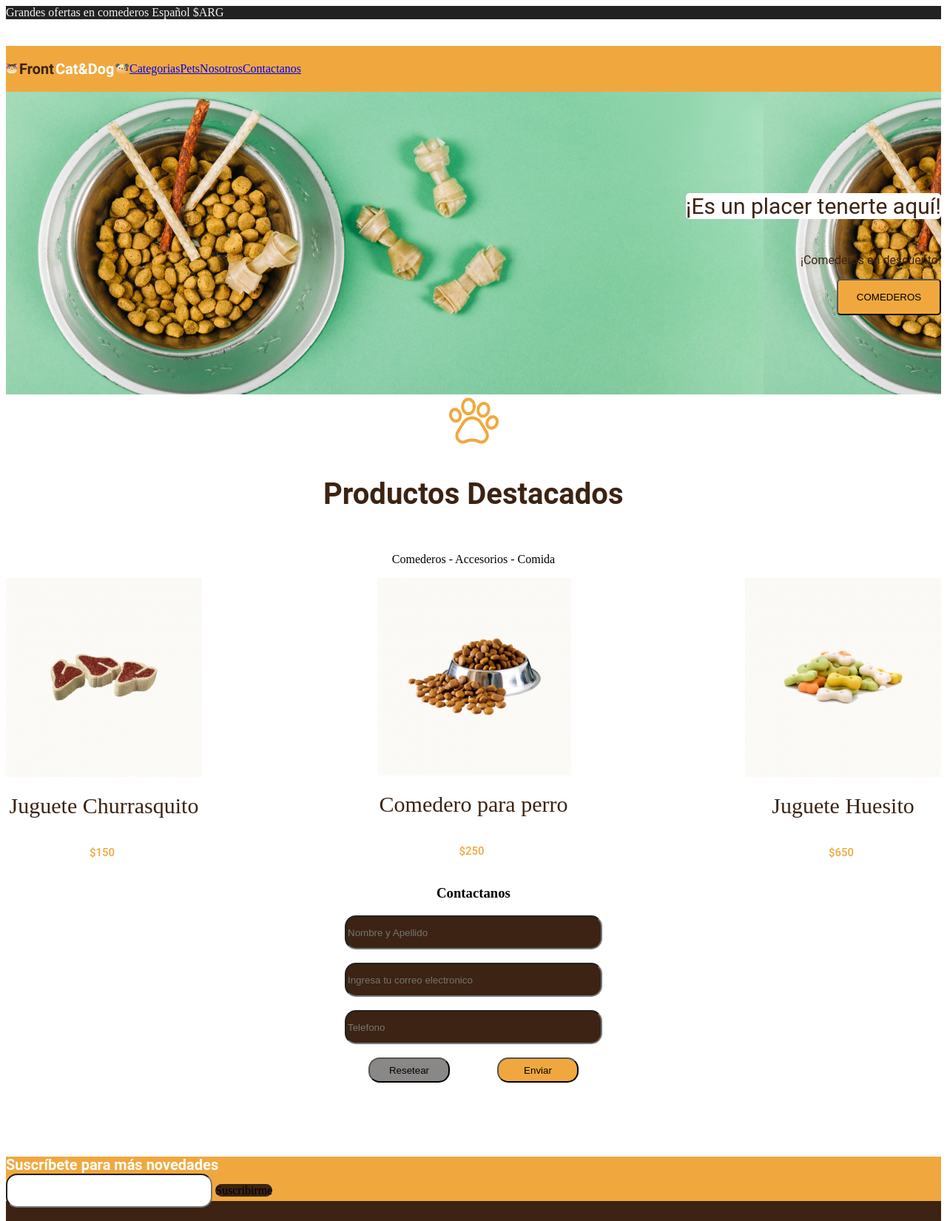
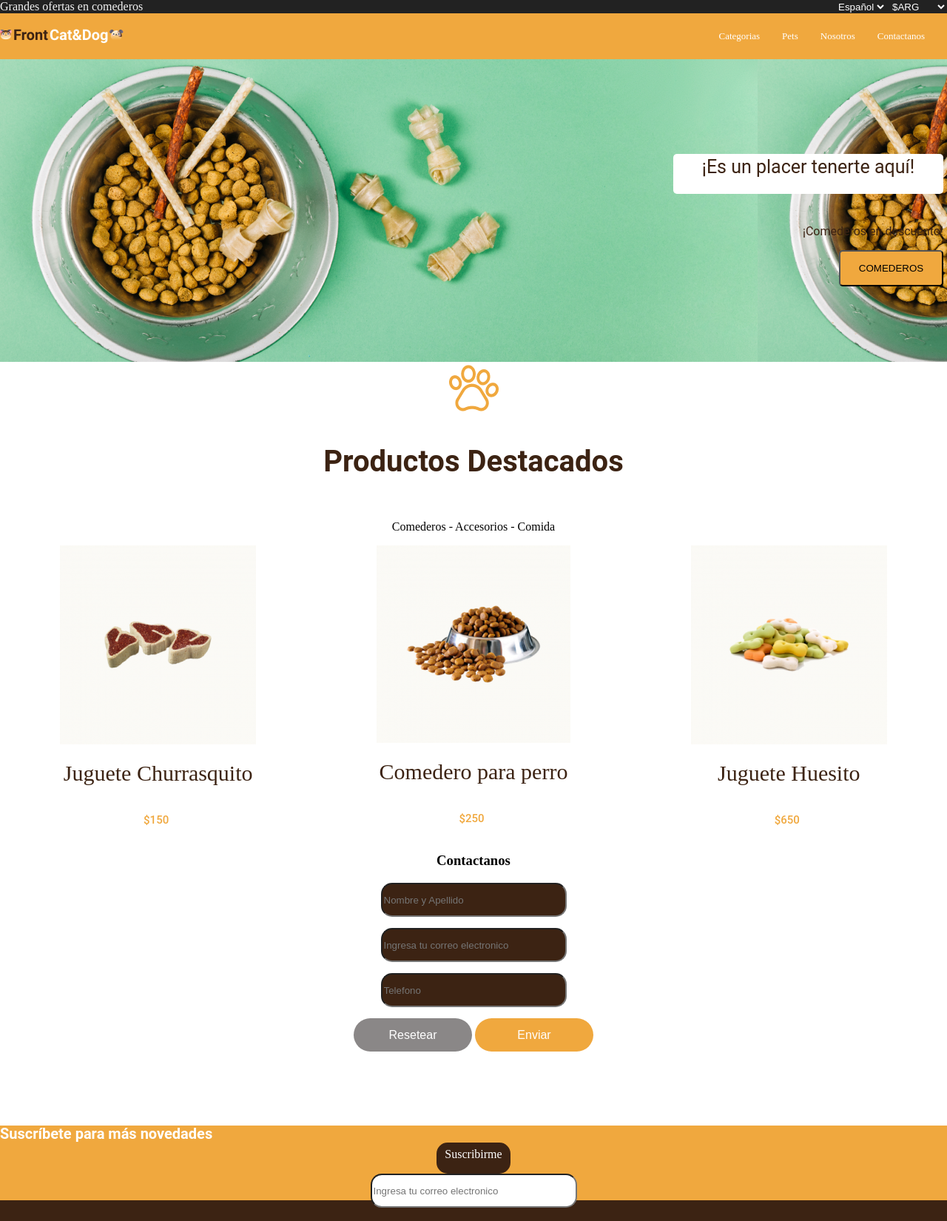
Before and after one commit to adrianpuche12/FrontCat-Dog-front-end-html-css-sass-, a plain HTML site: page root/index.html in a window 1280 px wide. Shown: the top 1650 px of the page at 74% size. Drawn offline with Linux system fonts and the light colour scheme.

Commit message:
agregando estilos a formulario

```diff
--- a/root/estilos/estilos.css
+++ b/root/estilos/estilos.css
@@ -1,7 +1,24 @@
-/*Comienzo estilos nav*/
-.barra-superior {
+/**************** Comienzo estilos nav ****************/
+body {
+  margin: auto;
+}
+
+.contenedor-list-superior {
+  display: flex;
+  flex-direction: row;
+  justify-content: space-between;
   color: #f3f3f3;
   background: #222222;
+}
+.list-moneda {
+  color: #ffffff;
+  background: #222222;
+  border:#222222;
+}
+.list-idioma {
+  color: #ffffff;
+  background: #222222;
+  border:#222222;
 }
 .contenedor-principal {
   width: 100%;
@@ -9,6 +26,7 @@
   display: flex;
   flex-direction: row;
   align-items: center;
+  justify-content: space-between;
   background: #f0a83e;
 }
 #img-logo {
@@ -16,19 +34,38 @@
   height: 23px;
 }
 .contenedor-list {
+  width: 100%;
   display: flex;
   flex-direction: row;
+  justify-content:flex-end;
+  padding-right: 15px;
 }
-/*Fin estilos nav*/
 
-/*Comienzo estilos seccion banner*/
+.contenedor-list-a{
+  padding-left: 15px;
+  padding-right: 15px;
+  text-decoration: none;
+  color: #ffffff;
+  font-size: 13px;
+}
+/* *************** Fin estilos nav ****************/
+
+/**************** Comienzo estilos seccion banner ****************/
 .section-banner {
   display: flex;
   flex-direction: column;
-  align-items: flex-end;
   justify-content: center;
   background-image: url(/root/img/bowl-and-pet-daities-on-green-background\ 1.png);
+  height: 100%;
   height: 409px;
+}
+.cont-banner {
+  display: flex;
+  flex-direction: column;
+  align-items:flex-end;
+  padding-right: 5px;
+  padding-left: 5px;
+
 }
 .text-banner {
   width: 190px;
@@ -50,14 +87,10 @@
   top: 237px;
   background: #ffffff;
   border-radius: 5px;
-  width: 345px;
-  height: 35px;
-  left: 658px;
-  top: 246px;
   font-family: Roboto;
   font-style: normal;
   font-weight: normal;
-  font-size: 30px;
+  font-size: 25px;
   line-height: 35px;
   text-align: center;
   color: #3c2313;
@@ -70,14 +103,22 @@
   background: #f0a83e;
   border-radius: 5px;
 }
-/*Fin estilos seccion banner*/
+/* *************** Fin estilos seccion banner ****************/
 
-/*Comienzo estilos contenedor articulos*/
+/**************** Comienzo estilos contenedor articulos ****************/
+
+.section-destacados{
+  display: flex;
+  flex-direction: column;
+  width: 100%;
+align-items: center;
+}
 .contenedor-articulos {
   display: flex;
   flex-direction: row;
-  justify-content: space-between;
-  text-decoration: none;
+  flex-wrap: wrap;
+justify-content: space-around;
+
 }
 .articulo1 {
   display: flex;
@@ -98,6 +139,7 @@
   font-size: 30px;
   line-height: 18px;
   color: #3c2313;
+
 }
 .precio {
   width: 39.15px;
@@ -111,20 +153,17 @@
   line-height: 18px;
   color: #f0a83e;
 }
-/*Fin estilos contenedor articulos*/
+/**************** Fin estilos contenedor articulos ****************/
 
-/*Comienzo seccion destacados*/
-.section-destacados {
-  display: flex;
-  flex-direction: column;
-  align-items: center;
-}
+/**************** Comienzo seccion destacados ****************/
+
 #img-destacados {
   width: 67px;
   height: 71px;
+  text-align: center;
 }
 #texto-destacados {
-  width: 406px;
+  width: 100%;
   height: 47px;
   left: 309px;
   top: 586px;
@@ -134,22 +173,30 @@
   font-size: 40px;
   line-height: 47px;
   color: #3c2313;
+  text-align: center;
 }
-/*Fin seccion destacados*/
+/**************** Fin seccion destacados ****************/
 
-/*Comienzo estilos del formulario*/
+/**************** Comienzo estilos del formulario ****************/
+.cont-imput{
+  display: flex;
+  flex-direction: column;
+align-items: center;
+}
 .cont-form {
+  width: 100;
   display: flex;
   flex-direction: column;
   align-items: center;
 }
 input {
-  width: 340px;
+  width: 75%;
   height: 40px;
   left: calc(50% - 340px / 2 + 1px);
   top: calc(50% - 40px / 2 + 325.5px);
   background: #3c2313;
   border-radius: 15px;
+  margin-bottom: 15px;
 }
 .cont-buttom {
   display: flex;
@@ -157,33 +204,41 @@ input {
   justify-content: space-around;
 }
 #b-resetear {
-  width: 110px;
-  height: 34px;
-  left: calc(50% - 110px / 2 - 52px);
-  top: calc(50% - 34px / 2 + 453.5px);
-  background: #8a8787;
-  border-radius: 15px;
+width: 160px;
+height: 45px;
+left: calc(50% - 199px/2 - 102.5px);
+bottom: 480px;
+background: #8A8787;
+border-radius: 25px;
+color: #ffffff;
+font-size: 16px;
+margin-right: 2px;
+border: #ffffff;
 }
 #b-enviar {
-  width: 110px;
-  height: 34px;
-  left: calc(50% - 110px / 2 + 64px);
-  top: calc(50% - 34px / 2 + 453.5px);
-  background: #f0a83e;
-  border-radius: 15px;
+  width: 160px;
+  height: 45px;
+  left: calc(50% - 199px/2 + 102.5px);
+  bottom: 480px;
+  background: #F0A83E;
+  border-radius: 25px;
+  font-size: 16px;
+  color: #ffffff;
+  margin-left: 2px;
+  border: #ffffff;
 }
-/*Comienzo estilos del formulario*/
+/**************** Comienzo estilos del formulario ****************/
 
-/*Comienzo estilos del subcription*/
-.sect-subscrition {
+/**************** Comienzo estilos del subcription ****************/
+.sect-subscripcion{
   width: 100%;
-  height: 60px;
+  height: 101px;
   left: calc(50% - 1024px / 2);
   top: calc(50% - 60px / 2 + 575.5px);
   margin-top: 100px;
   background: #f0a83e;
 }
-.texto-bubcription {
+.texto-suscripcion{
   width: 288px;
   height: 23px;
   left: calc(50% - 288px / 2 - 295px);
@@ -204,16 +259,30 @@ input {
   border-radius: 15px;
 }
 #label-email {
-  width: 70px;
-  height: 34px;
-  left: calc(50% - 70px / 2 + 430px);
-  top: calc(50% - 34px / 2 + 575.5px);
-  background: #3c2313;
+  width: 100px;
+  height: 35px;
+  left: calc(50% - 100px/2 + 128px);
+  bottom: 346px;
+  background: #3C2313;
   border-radius: 15px;
+  color: #ffffff;
+  text-align: center;
+  padding-top: 7px;
+  box-sizing: content-box;
+  font-weight: 700 bold;
 }
-/*Fin estilos del subcription*/
+.input-form{
+  width: 261px;
+height: 40px;
+left: calc(50% - 261px/2 - 61.5px);
+bottom: 344px;
 
-/*Comienzo estilos del footer*/
+background: #FFFFFF;
+border-radius: 15px;
+}
+/**************** Fin estilos del subcription ****************/
+
+/**************** Comienzo estilos del footer ****************/
 footer {
   width: 100%;
   height: 284px;
@@ -221,4 +290,4 @@ footer {
   bottom: 17px;
   background: #3c2313;
 }
-/*Fin estilos del footer*/
+/**************** Fin estilos del footer ****************/
--- a/root/index.html
+++ b/root/index.html
@@ -1,4 +1,4 @@
-<!--************************************* Repositorio FrontCat&Dog **********************************************************-->
+<!--************************* Repositorio FrontCat&Dog ******************************-->
 
 <!DOCTYPE html>
 <html lang="en">
@@ -14,35 +14,51 @@
 <body>
     <header>
         <nav>
-            <div class="barra-superior">
+            <div class="contenedor-list-superior">
+                <div>
                     <span>Grandes ofertas en comederos</span>
-                <span>Español</span>
-                <span>$ARG</span>
                 </div>
-            <br>
-            <br>
+
+                <div>
+                    <select class="list-idioma" name="idioma" id="">
+                        <option value="1">Español</option>
+                        <option value="2">Ingles</option>
+                        <option value="3">Italiano</option>
+                    </select>
+
+                    <select class="list-moneda" name="moneda" id="">
+                        <option value="1">$ARG</option>
+                        <option value="2">US$ USA</option>
+                    </select>
+                </div>
+
+            </div>
             <div class="contenedor-principal">
+                <div>
                     <img id="img-logo" src="./img/Logo.png" alt="">
+                </div>
 
                 <div class="contenedor-list">
-                    <a href="#">Categorias</a>
-                    <a href="#">Pets</a>
-                    <a href="#">Nosotros</a>
-                    <a href="#">Contactanos</a>
+                    <a class="contenedor-list-a" href="#">Categorias</a>
+                    <a class="contenedor-list-a" href="#">Pets</a>
+                    <a class="contenedor-list-a" href="#">Nosotros</a>
+                    <a class="contenedor-list-a" href="#">Contactanos</a>
                 </div>
-
             </div>
         </nav>
     </header>
 
     <section class="section-banner">
+        <div class="cont-banner">
             <h3 class="title-banner">¡Es un placer tenerte aquí!</h3>
             <p class="text-banner">¡Comederos en descuento!</p>
             <button class="butt-banner" type="submit">COMEDEROS</button>
+        </div>
     </section>
 
     <main>
-        <section>
+        <section class="cont-articles">
+
             <article class="section-destacados">
                 <img id="img-destacados" src="./img/pawprint 1.png">
                 <h3 id="texto-destacados">Productos Destacados</h3>
@@ -55,38 +71,31 @@
                     <img src="./img/churrasquito.png">
                     <p class="text-description">Juguete Churrasquito</p>
                     <p class="precio">$150</p>
-                    </a>
                 </article>
 
                 <article class="articulo2">
                     <img src="./img/comedero.png">
                     <p class="text-description">Comedero para perro</p>
                     <p class="precio">$250</p>
-                    </a>
                 </article>
 
                 <article class="articulo3">
                     <img src="./img/Huesito.png">
                     <p class="text-description">Juguete Huesito</p>
                     <p class="precio">$650</p>
-
                 </article>
             </div>
 
         </section>
-
+        <!--************************* Formulario de Contacto ******************************-->
         <div class="cont-form">
-            <h3>Contactanos</h3>
+            <h3 class="title-form">Contactanos</h3>
             <form action="">
+                <div class="cont-imput">
                     <input placeholder="Nombre y Apellido" type="text" name="" id="">
-                <br>
-                <br>
                     <input placeholder="Ingresa tu correo electronico" type="text" name="" id="">
-                <br>
-                <br>
                     <input placeholder="Telefono" type="text" name="" id="">
-                <br>
-                <br>
+                </div>
                 <div class="cont-buttom">
                     <button id="b-resetear">Resetear</button>
                     <button id="b-enviar">Enviar</button>
@@ -95,11 +104,12 @@
         </div>
 
     </main>
-    <section class="sect-subscrition">
-        <span class="texto-bubcription">Suscríbete para más novedades</span>
-        <form action="">
-            <input id="imput-email" type="email" name="" id="">
+    <!--************************* Formulario de Suscripcion******************************-->
+    <section class="sect-subscripcion">
+        <span class="texto-suscripcion">Suscríbete para más novedades</span>
+        <form class="cont-form" action="">
             <label id="label-email" for="">Suscribirme</label>
+            <input class="input-form" placeholder="Ingresa tu correo electronico" id="imput-email" type="email">
         </form>
     </section>
     <footer>
```
Lines whose indentation alone changed are shown as unchanged.
